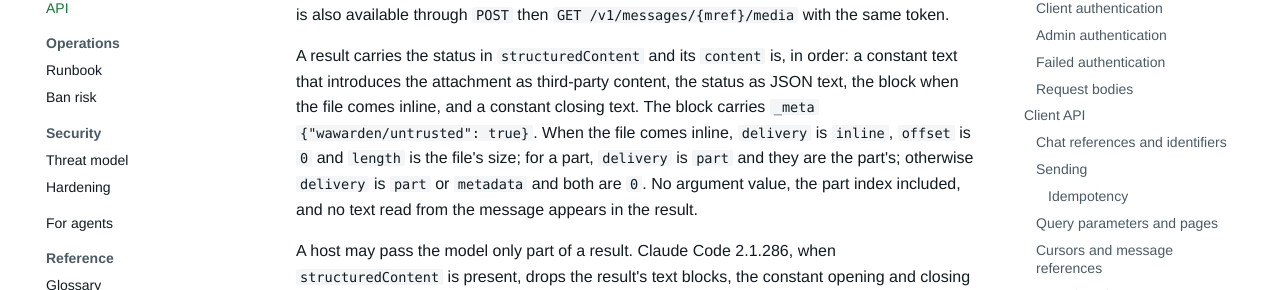
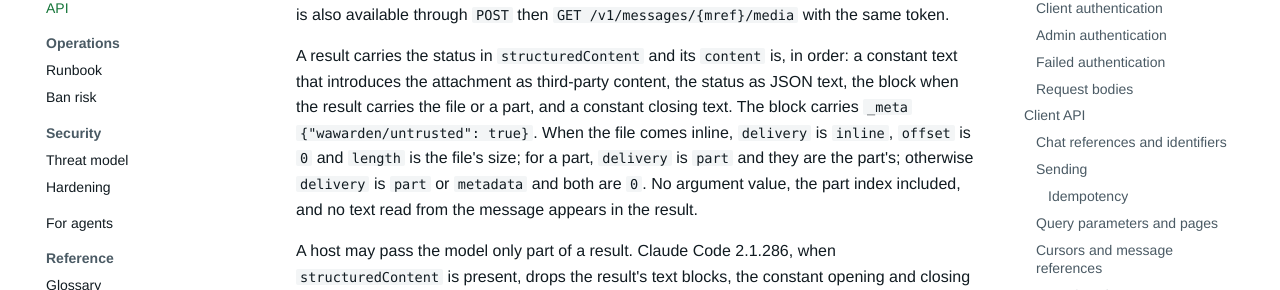
Before and after one commit to dortort/wawarden, an MkDocs documentation site: the page built from docs/api.md, in a window 1280 px wide and 900 px high, scrolled down 27267 px. Shown: the part 213-503 px from the top of the window. Built offline with MkDocs 1.6.1 and Material for MkDocs 9.7.7, drawn with Linux system fonts in a browser that asks for light colours; comment, search, counter and statistics services are not loaded.

Commit message:
fix(api): say a get_attachment result can carry a part
The constant preface said the file follows only when it comes inline, but a part result carries a block too. The preface and the API reference now say the block follows when the result carries the file or a part.

Co-Authored-By: Claude Opus 5.5 <noreply@anthropic.com>
Co-Authored-By: Claude Fable 5.1 <noreply@anthropic.com>

```diff
--- a/docs/api.md
+++ b/docs/api.md
@@ -1003,8 +1003,9 @@ accepts from an MCP server. The same file is also available through `POST` then
 
 A result carries the status in `structuredContent` and its `content` is, in
 order: a constant text that introduces the attachment as third-party content,
-the status as JSON text, the block when the file comes inline, and a constant
-closing text. The block carries `_meta` `{"wawarden/untrusted": true}`. When
+the status as JSON text, the block when the result carries the file or a part,
+and a constant closing text. The block carries `_meta`
+`{"wawarden/untrusted": true}`. When
 the file comes inline, `delivery` is `inline`, `offset` is `0` and `length` is
 the file's size; for a part, `delivery` is `part` and they are the part's;
 otherwise `delivery` is `part` or `metadata` and both are `0`. No argument
```
Also changed, not shown: 1 other file.
